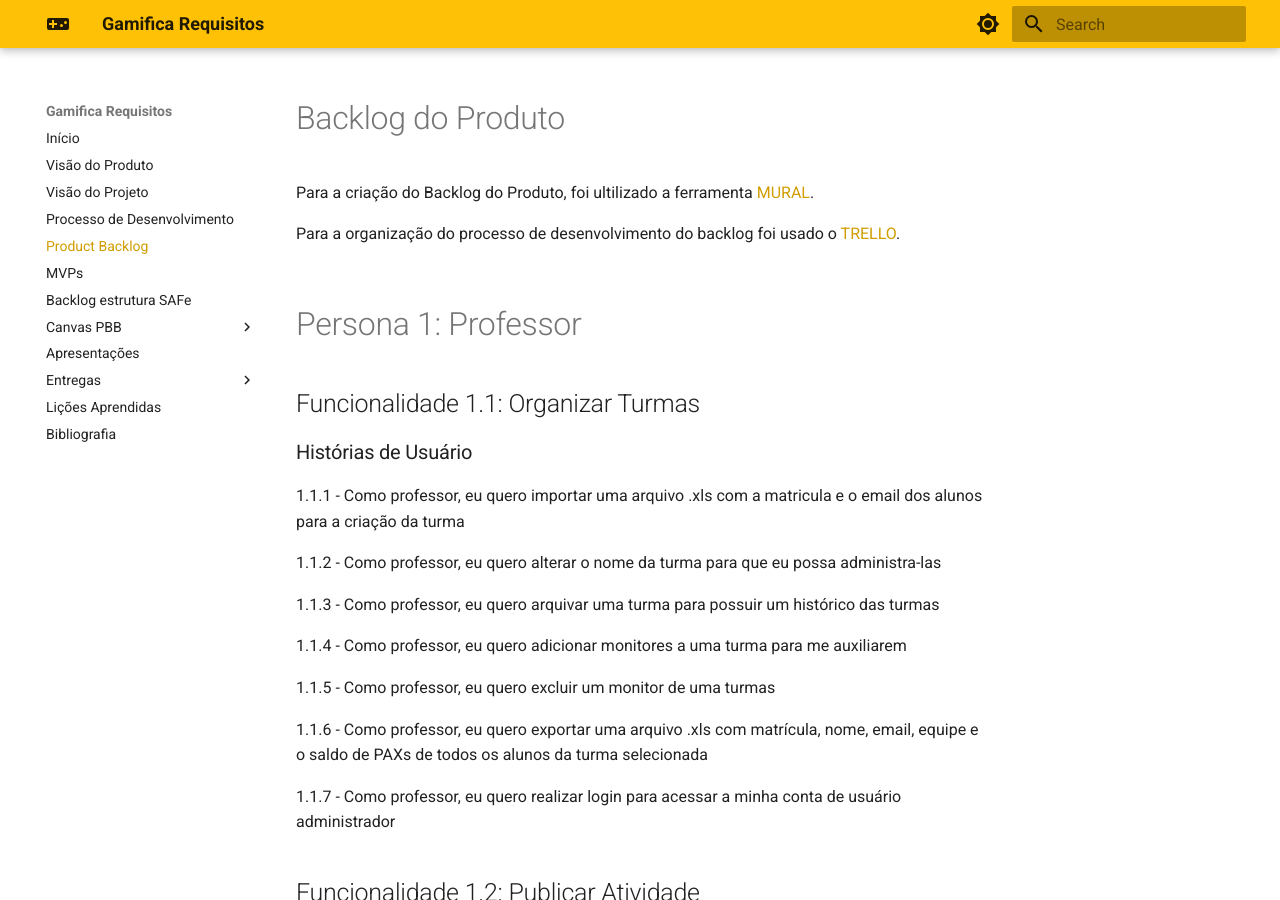
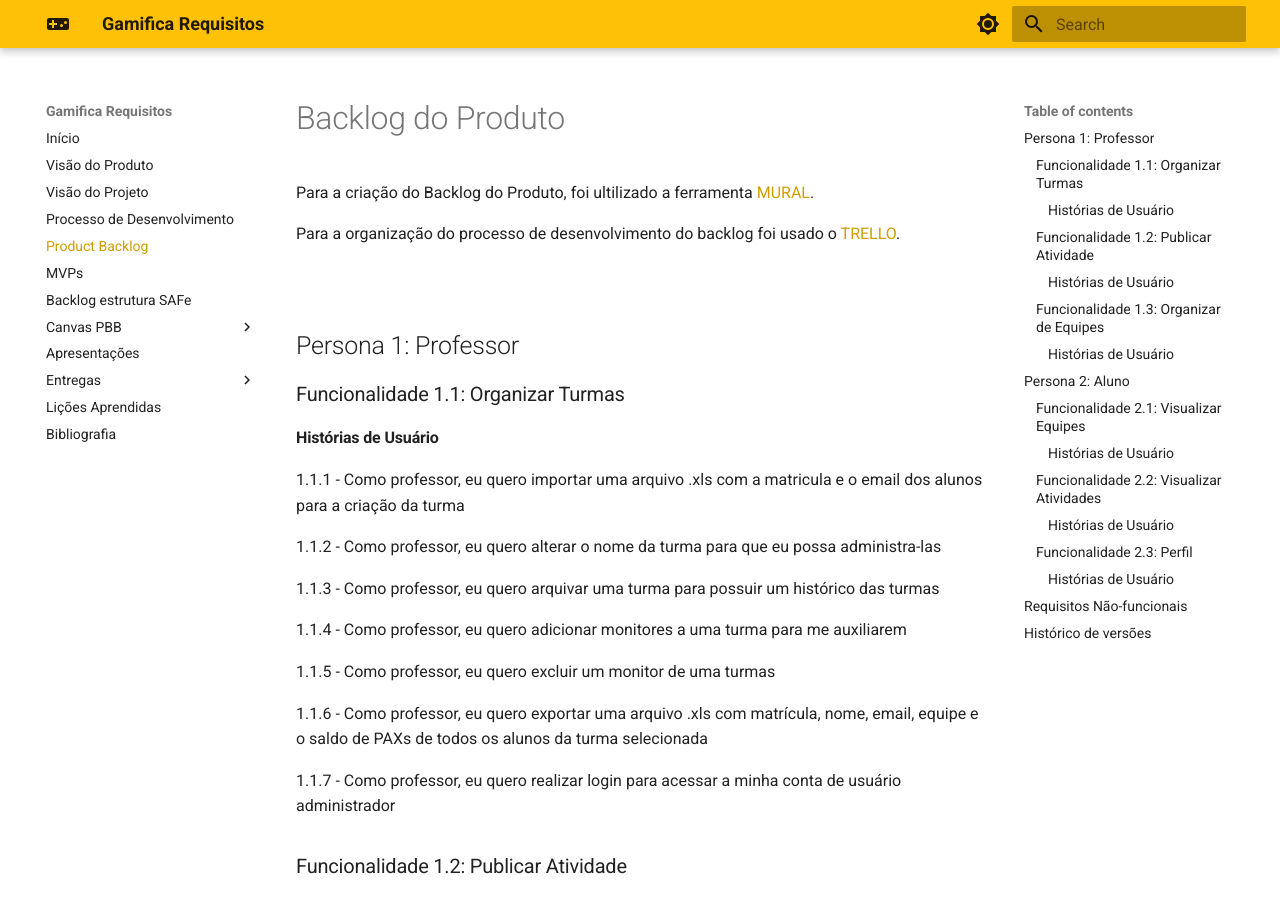
Before and after one commit to paulohborba/2023.1-GamificaRequisitos, an MkDocs documentation site: the page built from docs/backlog.md, in a window 1280 px wide and 900 px high. Built offline with MkDocs 1.6.1 and Material for MkDocs 9.7.7, drawn with Linux system fonts in a browser that asks for light colours.

Commit message:
Estrutura do Markdown

```diff
--- a/docs/backlog.md
+++ b/docs/backlog.md
@@ -5,11 +5,11 @@
 
 <br>
 
-# Persona 1: Professor
+## Persona 1: Professor
 
-## Funcionalidade 1.1: Organizar Turmas
+### Funcionalidade 1.1: Organizar Turmas
 
-### Histórias de Usuário
+#### Histórias de Usuário
 
 1.1.1 - Como professor, eu quero importar uma arquivo .xls com a matricula e o email dos alunos para a criação da turma
 
@@ -25,17 +25,17 @@
 
 1.1.7 - Como professor, eu quero realizar login para acessar a minha conta de usuário administrador
 
-## Funcionalidade 1.2: Publicar Atividade
+### Funcionalidade 1.2: Publicar Atividade
 
-### Histórias de Usuário
+#### Histórias de Usuário
 
 1.2.1 - Como professor, eu quero criar uma atividade para uma turma
 
 1.2.2 - Como professor, eu quero alterar as informações de uma atividade existente
 
-## Funcionalidade 1.3: Organizar de Equipes
+### Funcionalidade 1.3: Organizar de Equipes
 
-### Histórias de Usuário
+#### Histórias de Usuário
 
 1.3.1 - Como professor, eu quero criar equipes aleatórios de usuários cadastrados para o início da fase de seleção de equipes
 
@@ -45,11 +45,11 @@
 
 <br>
 
-# Persona 2: Aluno
+## Persona 2: Aluno
 
-## Funcionalidade 2.1: Visualizar Equipes
+### Funcionalidade 2.1: Visualizar Equipes
 
-### Histórias de Usuário
+#### Histórias de Usuário
 
 2.1.1 - Como aluno, eu quero jogar jogos durante a fase de seleção de equipes
 
@@ -57,9 +57,9 @@
 
 2.1.3 - Como aluno, eu quero vizualizar o ranking em PAX de todas as equipes da minha turma
 
-## Funcionalidade 2.2: Visualizar Atividades
+### Funcionalidade 2.2: Visualizar Atividades
 
-### Histórias de Usuário
+#### Histórias de Usuário
 
 2.2.1 - Como aluno, eu quero visualizar os requisitos para o cumprimento da atividade
 
@@ -67,9 +67,9 @@
 
 2.2.3 - Como aluno, quero receber avisos das atividades criadas pelo professor
 
-## Funcionalidade 2.3: Perfil
+### Funcionalidade 2.3: Perfil
 
-### Histórias de Usuário
+#### Histórias de Usuário
 
 2.3.1 - Como aluno, eu quero realizar um cadastro para acessar a plataforma
 
@@ -79,7 +79,7 @@
 
 <br>
 
-# Requisitos Não-funcionais
+## Requisitos Não-funcionais
 | URPS            | ID  | Descrição                                                           |
 | --------------- | --- | ------------------------------------------------------------------- |
 | Suportabilidade | RN1 | O sistema deve ser uma solução web                                  |
@@ -89,7 +89,7 @@
 | Usabilidade     | RN5 | Design simples e minimalista, para facilitar o uso do usuário       |
 | Confiabilidade  | RN6 | O sistema deve garantir segurança em relação aos dados dos usuários |
 
-### Histórico de versões
+## Histórico de versões
 |  Data | Versão | Descrição | Autor(es) |
 | :--------: | :----: | :------------------: | :------------: |
 | 23/05/2023 |  1.0   | Criação do documento | Vinícius |
```
Also changed, not shown: docs/mvps.md (+20 -0 lines).
